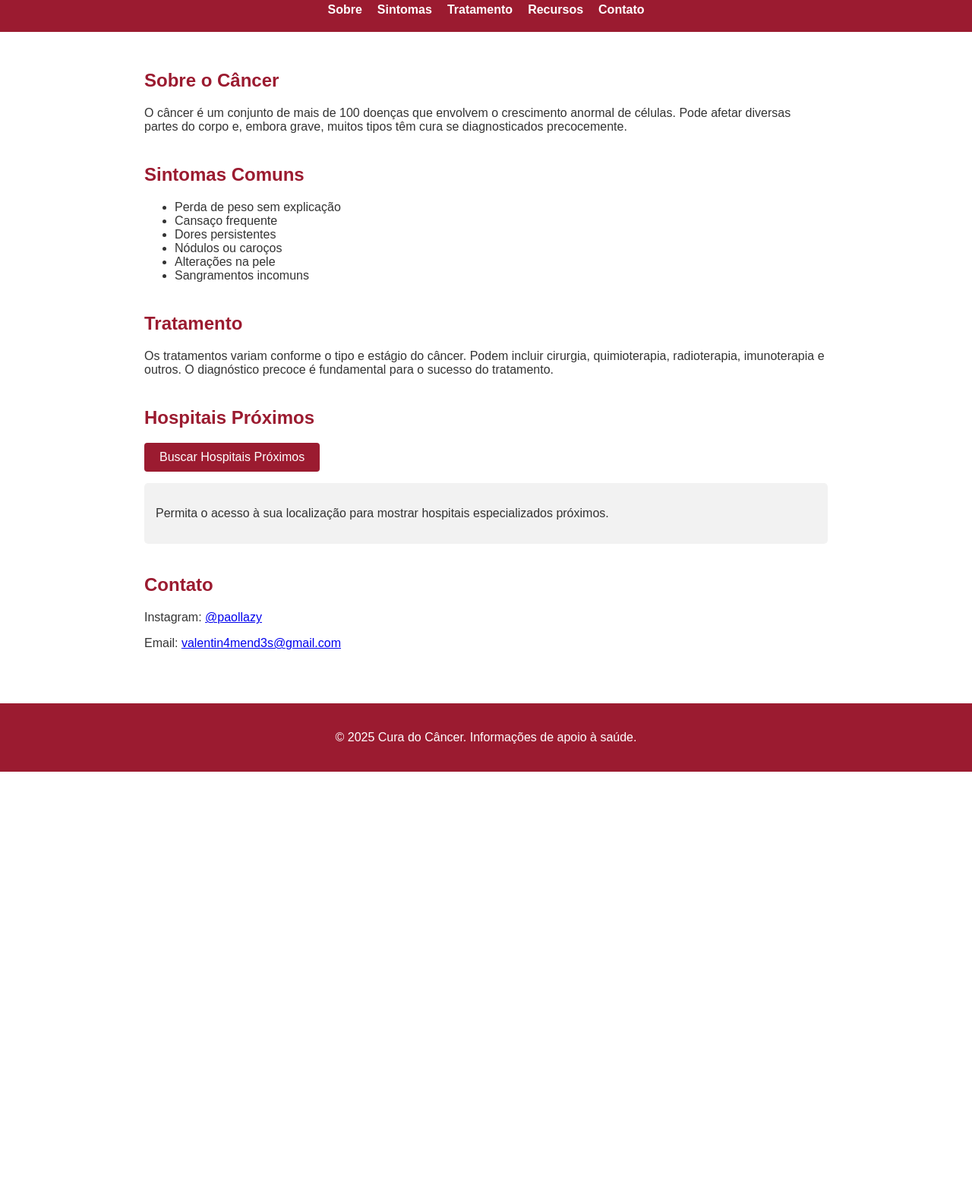
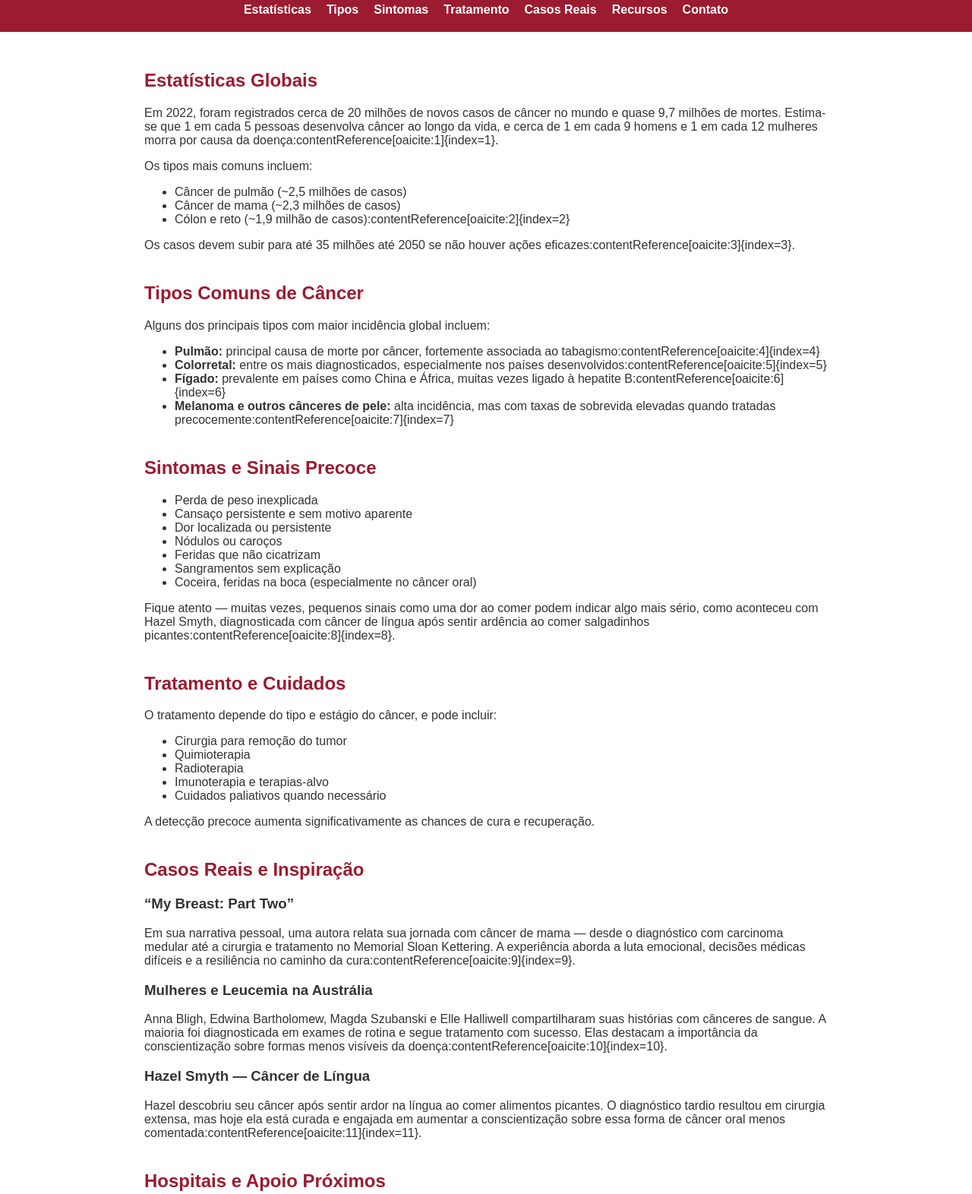
Before and after one commit to mendeszyy/Cancer, a plain HTML site: page index.html in a window 1280 px wide. Shown: the part 96-1668 px from the top of the page at 76% size. Before the commit the page ends 1112 px from the top, so only its background shows below. Drawn offline with Linux system fonts and the light colour scheme.

Commit message:
Update index.html

```diff
--- a/index.html
+++ b/index.html
@@ -2,8 +2,8 @@
 <html lang="pt-br">
 <head>
   <meta charset="UTF-8" />
-  <meta name="viewport" content="width=device-width, initial-scale=1.0"/>
-  <title>Cura do Câncer</title>
+  <meta name="viewport" content="width=device-width, initial-scale=1.0" />
+  <title>Cura do Câncer - Informação e Apoio</title>
   <link rel="stylesheet" href="style.css" />
 </head>
 <body>
@@ -11,9 +11,11 @@
     <h1>Cura do Câncer</h1>
     <nav>
       <ul>
-        <li><a href="#sobre">Sobre</a></li>
+        <li><a href="#estatisticas">Estatísticas</a></li>
+        <li><a href="#tipos">Tipos</a></li>
         <li><a href="#sintomas">Sintomas</a></li>
         <li><a href="#tratamento">Tratamento</a></li>
+        <li><a href="#casos">Casos Reais</a></li>
         <li><a href="#recursos">Recursos</a></li>
         <li><a href="#contato">Contato</a></li>
       </ul>
@@ -21,34 +23,74 @@
   </header>
 
   <main>
-    <section id="sobre">
-      <h2>Sobre o Câncer</h2>
-      <p>
-        O câncer é um conjunto de mais de 100 doenças que envolvem o crescimento anormal de células. Pode afetar diversas partes do corpo e, embora grave, muitos tipos têm cura se diagnosticados precocemente.
-      </p>
+    <section id="estatisticas">
+      <h2>Estatísticas Globais</h2>
+      <p>Em 2022, foram registrados cerca de 20 milhões de novos casos de câncer no mundo e quase 9,7 milhões de mortes. Estima-se que 1 em cada 5 pessoas desenvolva câncer ao longo da vida, e cerca de 1 em cada 9 homens e 1 em cada 12 mulheres morra por causa da doença:contentReference[oaicite:1]{index=1}.</p>
+      <p>Os tipos mais comuns incluem:</p>
+      <ul>
+        <li>Câncer de pulmão (~2,5 milhões de casos)</li>
+        <li>Câncer de mama (~2,3 milhões de casos)</li>
+        <li>Cólon e reto (~1,9 milhão de casos):contentReference[oaicite:2]{index=2}</li>
+      </ul>
+      <p>Os casos devem subir para até 35 milhões até 2050 se não houver ações eficazes:contentReference[oaicite:3]{index=3}.</p>
+    </section>
+
+    <section id="tipos">
+      <h2>Tipos Comuns de Câncer</h2>
+      <p>Alguns dos principais tipos com maior incidência global incluem:</p>
+      <ul>
+        <li><strong>Pulmão:</strong> principal causa de morte por câncer, fortemente associada ao tabagismo:contentReference[oaicite:4]{index=4}</li>
+        <li><strong>Colorretal:</strong> entre os mais diagnosticados, especialmente nos países desenvolvidos:contentReference[oaicite:5]{index=5}</li>
+        <li><strong>Fígado:</strong> prevalente em países como China e África, muitas vezes ligado à hepatite B:contentReference[oaicite:6]{index=6}</li>
+        <li><strong>Melanoma e outros cânceres de pele:</strong> alta incidência, mas com taxas de sobrevida elevadas quando tratadas precocemente:contentReference[oaicite:7]{index=7}</li>
+      </ul>
     </section>
 
     <section id="sintomas">
-      <h2>Sintomas Comuns</h2>
+      <h2>Sintomas e Sinais Precoce</h2>
       <ul>
-        <li>Perda de peso sem explicação</li>
-        <li>Cansaço frequente</li>
-        <li>Dores persistentes</li>
+        <li>Perda de peso inexplicada</li>
+        <li>Cansaço persistente e sem motivo aparente</li>
+        <li>Dor localizada ou persistente</li>
         <li>Nódulos ou caroços</li>
-        <li>Alterações na pele</li>
-        <li>Sangramentos incomuns</li>
+        <li>Feridas que não cicatrizam</li>
+        <li>Sangramentos sem explicação</li>
+        <li>Coceira, feridas na boca (especialmente no câncer oral)</li>
       </ul>
+      <p>Fique atento — muitas vezes, pequenos sinais como uma dor ao comer podem indicar algo mais sério, como aconteceu com Hazel Smyth, diagnosticada com câncer de língua após sentir ardência ao comer salgadinhos picantes:contentReference[oaicite:8]{index=8}.</p>
     </section>
 
     <section id="tratamento">
-      <h2>Tratamento</h2>
-      <p>
-        Os tratamentos variam conforme o tipo e estágio do câncer. Podem incluir cirurgia, quimioterapia, radioterapia, imunoterapia e outros. O diagnóstico precoce é fundamental para o sucesso do tratamento.
-      </p>
+      <h2>Tratamento e Cuidados</h2>
+      <p>O tratamento depende do tipo e estágio do câncer, e pode incluir:</p>
+      <ul>
+        <li>Cirurgia para remoção do tumor</li>
+        <li>Quimioterapia</li>
+        <li>Radioterapia</li>
+        <li>Imunoterapia e terapias-alvo</li>
+        <li>Cuidados paliativos quando necessário</li>
+      </ul>
+      <p>A detecção precoce aumenta significativamente as chances de cura e recuperação.</p>
+    </section>
+
+    <section id="casos">
+      <h2>Casos Reais e Inspiração</h2>
+      <div class="story">
+        <h3>“My Breast: Part Two”</h3>
+        <p>Em sua narrativa pessoal, uma autora relata sua jornada com câncer de mama — desde o diagnóstico com carcinoma medular até a cirurgia e tratamento no Memorial Sloan Kettering. A experiência aborda a luta emocional, decisões médicas difíceis e a resiliência no caminho da cura:contentReference[oaicite:9]{index=9}.</p>
+      </div>
+      <div class="story">
+        <h3>Mulheres e Leucemia na Austrália</h3>
+        <p>Anna Bligh, Edwina Bartholomew, Magda Szubanski e Elle Halliwell compartilharam suas histórias com cânceres de sangue. A maioria foi diagnosticada em exames de rotina e segue tratamento com sucesso. Elas destacam a importância da conscientização sobre formas menos visíveis da doença:contentReference[oaicite:10]{index=10}.</p>
+      </div>
+      <div class="story">
+        <h3>Hazel Smyth — Câncer de Língua</h3>
+        <p>Hazel descobriu seu câncer após sentir ardor na língua ao comer alimentos picantes. O diagnóstico tardio resultou em cirurgia extensa, mas hoje ela está curada e engajada em aumentar a conscientização sobre essa forma de câncer oral menos comentada:contentReference[oaicite:11]{index=11}.</p>
+      </div>
     </section>
 
     <section id="recursos">
-      <h2>Hospitais Próximos</h2>
+      <h2>Hospitais e Apoio Próximos</h2>
       <button onclick="obterLocalizacao()">Buscar Hospitais Próximos</button>
       <div id="hospitais-container">
         <p>Permita o acesso à sua localização para mostrar hospitais especializados próximos.</p>
@@ -63,7 +105,7 @@
   </main>
 
   <footer>
-    <p>&copy; 2025 Cura do Câncer. Informações de apoio à saúde.</p>
+    <p>&copy; 2025 Cura do Câncer. Informação, apoio e esperança.</p>
   </footer>
 
   <script src="script.js"></script>
```
